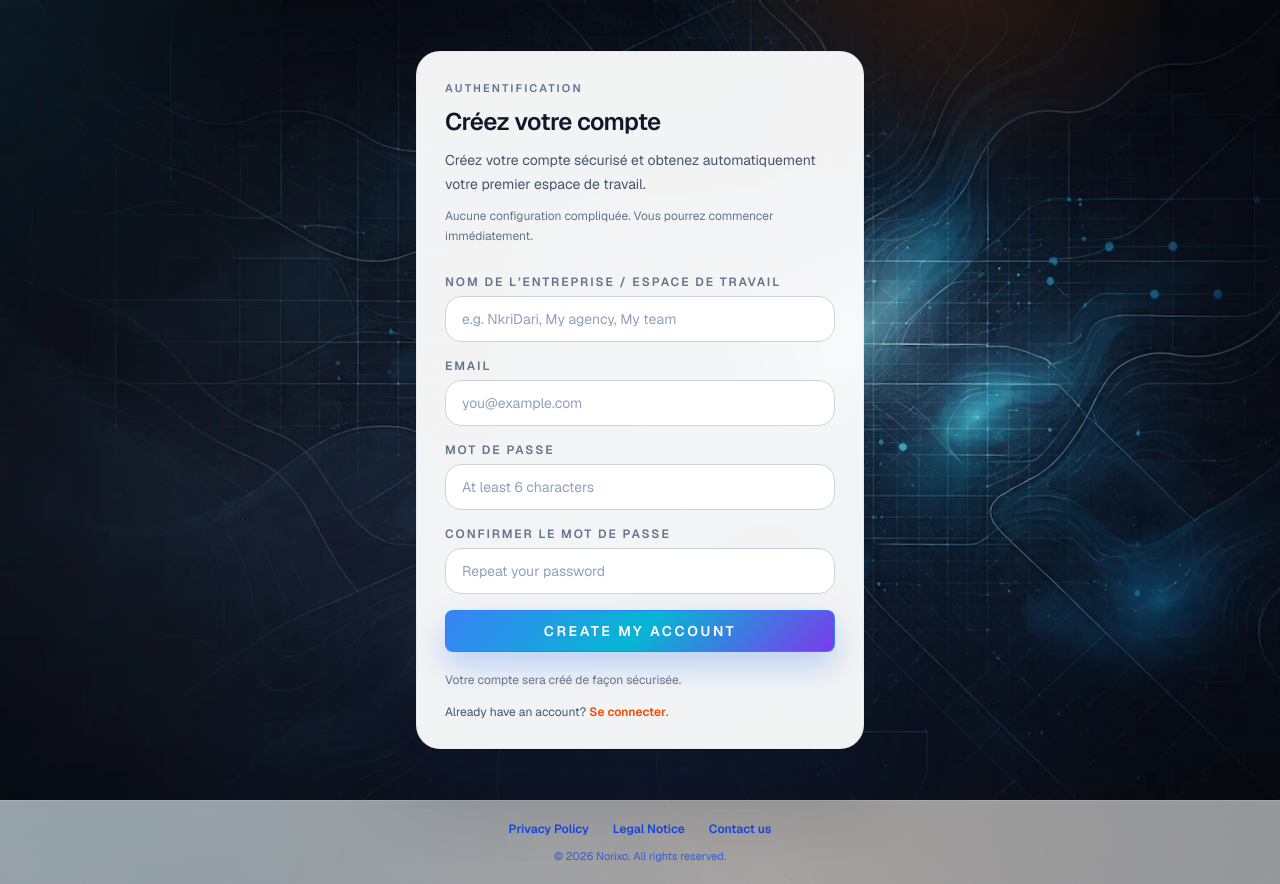
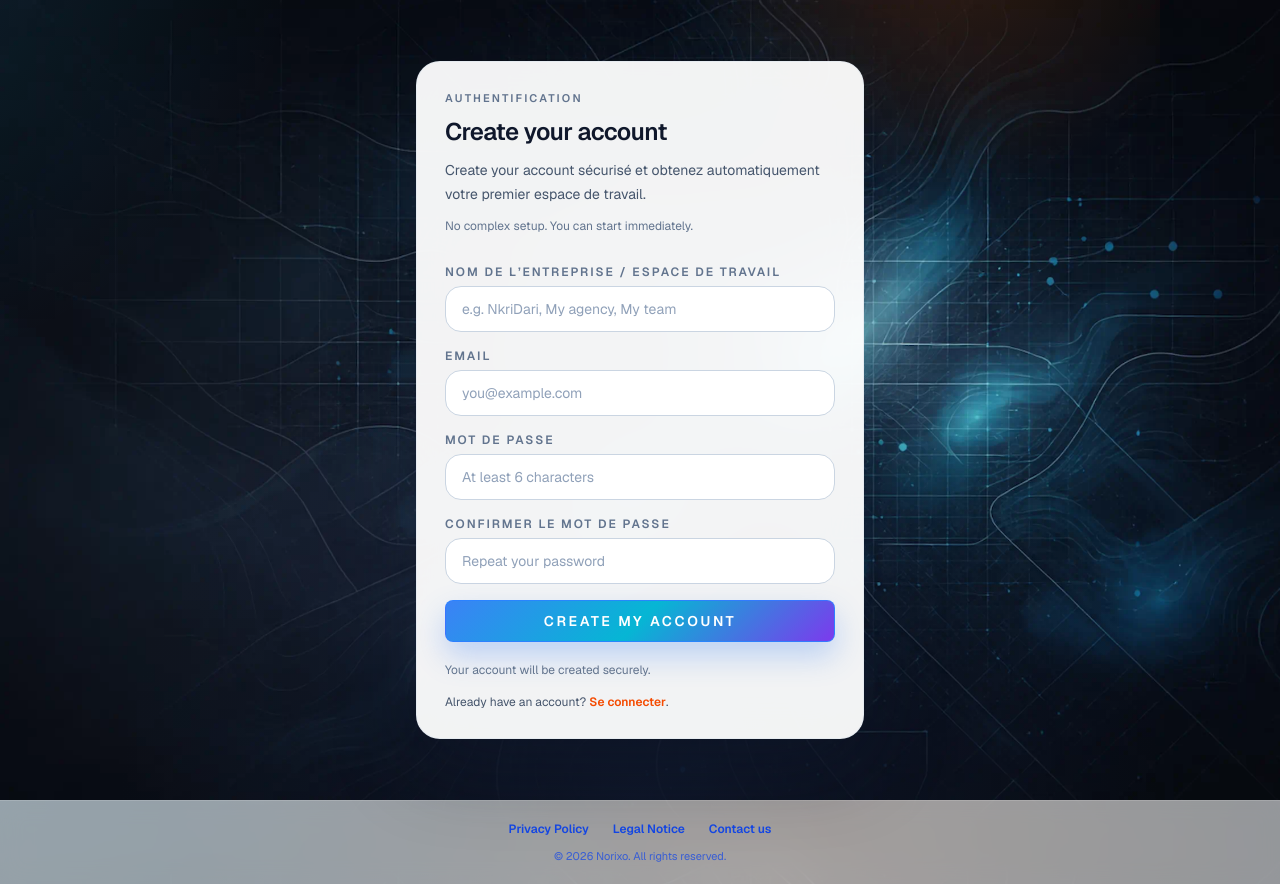
Before and after one commit to NorixoGroup/norixo-optimize, a Next.js app: page /sign-up in a window 1280 px wide. Built offline with nearby package versions, Linux system fonts and the light colour scheme; no server answers.

Commit message:
fix(i18n): complete sign-up copy migration

```diff
--- a/app/sign-up/SignUpContent.tsx
+++ b/app/sign-up/SignUpContent.tsx
@@ -191,13 +191,13 @@ export default function SignUpPage() {
               Authentification
             </p>
             <h1 className="text-2xl font-semibold tracking-tight text-slate-900">
-              Créez votre compte
+              {copy.title}
             </h1>
             <p className="text-sm leading-6 text-slate-600">
-              Créez votre compte sécurisé et obtenez automatiquement votre premier espace de travail.
+              {copy.title} sécurisé et obtenez automatiquement votre premier espace de travail.
             </p>
             <p className="text-xs leading-5 text-slate-500">
-              Aucune configuration compliquée. Vous pourrez commencer immédiatement.
+              {copy.helper}
             </p>
           </div>
 
@@ -298,7 +298,7 @@ export default function SignUpPage() {
           </form>
 
           <p className="mt-5 text-xs text-slate-500">
-            Votre compte sera créé de façon sécurisée.
+            {copy.secureAccount}
           </p>
 
           <p className="mt-4 text-xs text-slate-600">
```
